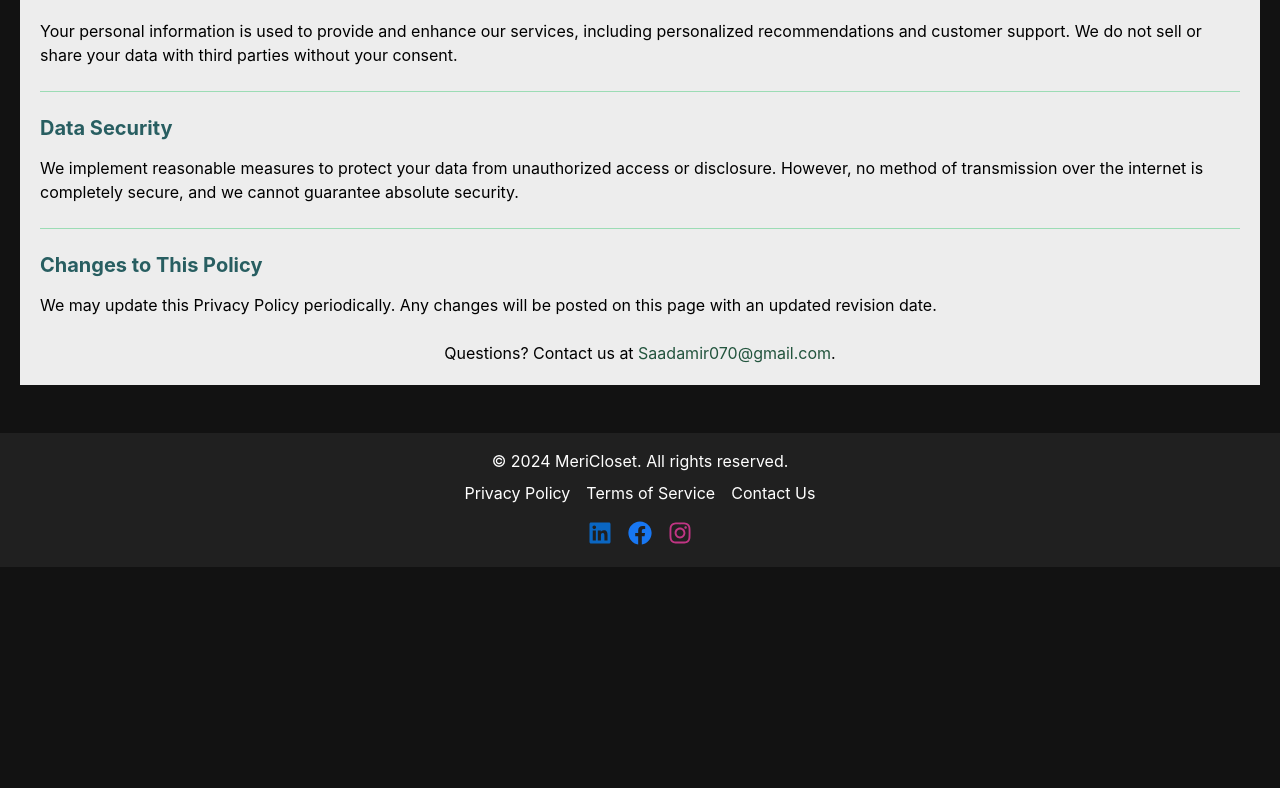
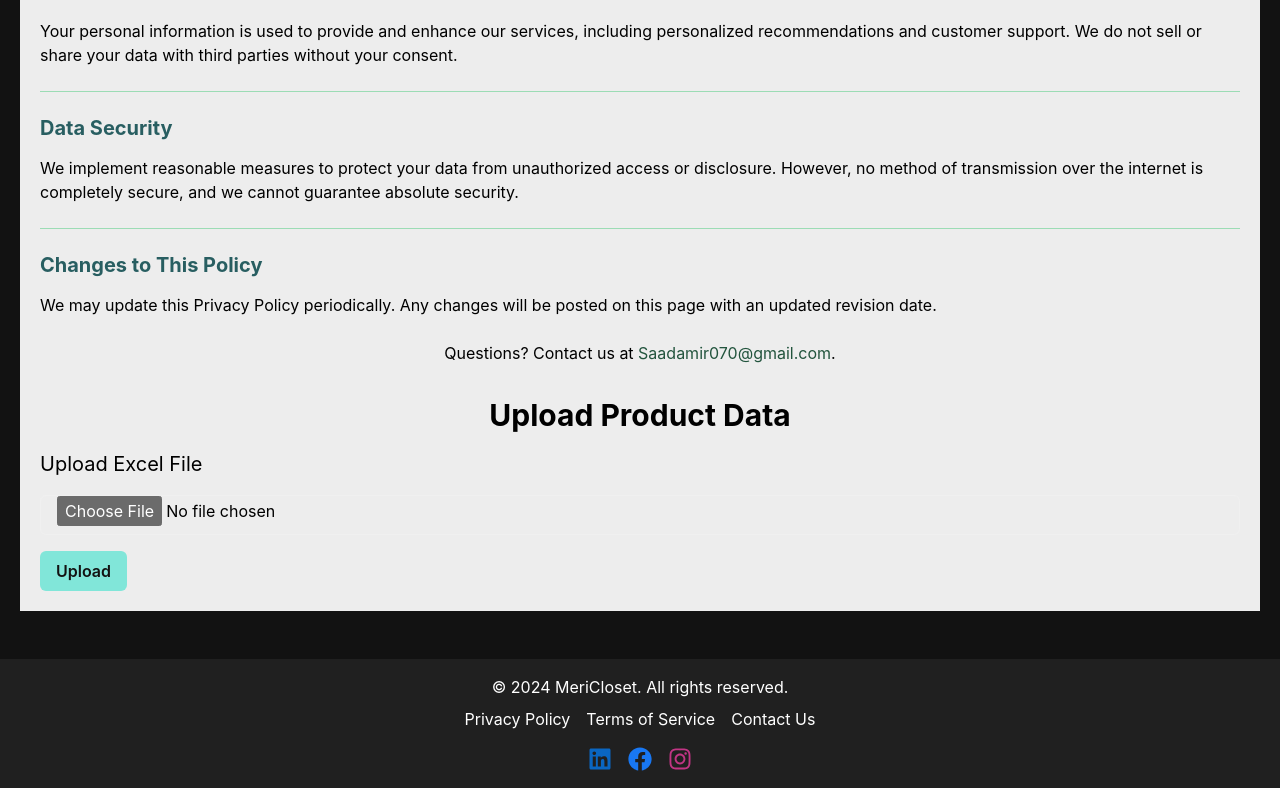
Before and after one commit to saadamir1/mericloset, a React (Vite) app: page /privacy-policy in a window 1280 px wide. Shown: the part 502-1290 px from the top of the page. Before the commit the page ends 1069 px from the top, so only its background shows below. Built offline with nearby package versions, Linux system fonts and the light colour scheme.

Commit message:
upload products's excel file

```diff
--- /dev/null
+++ b/src/components/UploadExcel.tsx
@@ -0,0 +1,63 @@
+// UploadExcel.tsx
+import React, { useState, ChangeEvent, FormEvent } from 'react';
+import axios from 'axios';
+import { Button, Input, Text } from '@chakra-ui/react';
+import useUserStore from '../userStore';
+
+
+const UploadExcel: React.FC = () => {
+    const { token } = useUserStore();
+    const [file, setFile] = useState<File | null>(null);
+    const [message, setMessage] = useState<string>('');
+
+    const handleFileChange = (event: ChangeEvent<HTMLInputElement>) => {
+        if (event.target.files) {
+            setFile(event.target.files[0]);
+        }
+    };
+
+    const handleSubmit = async (event: FormEvent) => {
+        event.preventDefault();
+
+        if (!file) {
+            alert("Please select a file to upload.");
+            return;
+        }
+
+        const formData = new FormData();
+        formData.append('file', file);
+
+        try {
+            const response = await axios.post('http://localhost:5170/api/v1/upload', formData, {
+                headers: {
+                    'Content-Type': 'multipart/form-data',
+                    'Authorization': `Bearer ${token}`,
+                },
+            });
+            setMessage(`File uploaded successfully: ${response.data}`);
+        } catch (error) {
+            console.error(error);
+            setMessage('Error uploading file.');
+        }
+    };
+
+    return (
+        <div>
+            <Text fontSize="xl" mb={4}>Upload Excel File</Text>
+            <form onSubmit={handleSubmit}>
+    <Input
+        type="file"
+        name="file" // Ensure this name matches the backend
+        accept=".xlsx, .xls"
+        onChange={handleFileChange}
+        mb={4}
+    />
+    <Button type="submit" colorScheme="teal">Upload</Button>
+</form>
+
+            {message && <Text mt={4}>{message}</Text>}
+        </div>
+    );
+};
+
+export default UploadExcel;
--- a/src/pages/PrivacyPolicy.tsx
+++ b/src/pages/PrivacyPolicy.tsx
@@ -1,5 +1,6 @@
 import { Box, Heading, Text, Link, Divider } from "@chakra-ui/react";
 import Section from "../components/Section";
+import UploadExcel from "../components/UploadExcel"; // Adjust the path as necessary
 
 const PrivacyPolicy = () => {
   return (
@@ -45,13 +46,21 @@ const PrivacyPolicy = () => {
         posted on this page with an updated revision date.
       </Section>
 
-      <Text textAlign="center">
+      <Text textAlign="center" mb={6}>
         Questions? Contact us at{" "}
         <Link href="mailto:Saadamir070@gmail.com" color="green.800">
           Saadamir070@gmail.com
         </Link>
         .
       </Text>
+
+      {/* Upload Excel File Section */}
+      <Box mt={8}>
+        <Heading as="h2" size="lg" textAlign="center" mb={4}>
+          Upload Product Data
+        </Heading>
+        <UploadExcel />
+      </Box>
     </Box>
   );
 };
--- a/src/pages/login.tsx
+++ b/src/pages/login.tsx
@@ -68,11 +68,11 @@ const LoginPage = () => {
 
   return (
     <Box display="flex" alignItems="center" justifyContent="center" height="90vh">
-      <Box p={8} borderRadius="md" boxShadow="lg" backgroundColor="white" width={{ base: "90%", sm: "400px" }} border="1px solid #e2e8f0">
+      <Box p={8} borderRadius="md" boxShadow="lg" backgroundColor="#ffffff" width={{ base: "90%", sm: "400px" }} border="1px solid #e2e8f0">
         <Heading as="h2" size="lg" textAlign="center" mb={6} color="teal.600">
           Login
         </Heading>
-        <Text fontSize="sm" color="gray.600" textAlign="center" mb={4}>
+        <Text fontSize="sm" color="#4a5568" textAlign="center" mb={4}>
           Welcome to MeriCloset. Please enter your credentials.
         </Text>
 
@@ -89,9 +89,9 @@ const LoginPage = () => {
                 onChange={(e) => setEmail(e.target.value)}
                 placeholder="Enter your email"
                 variant="filled"
-                backgroundColor="gray.100"
+                backgroundColor="#f7fafc"
                 focusBorderColor="teal.400"
-                _placeholder={{ color: "gray.500" }}
+                _placeholder={{ color: "#a0aec0" }} // fixed color in both light and dark mode
               />
             </FormControl>
 
@@ -107,9 +107,9 @@ const LoginPage = () => {
                   onChange={(e) => setPassword(e.target.value)}
                   placeholder="Enter your password"
                   variant="filled"
-                  backgroundColor="gray.100"
+                  backgroundColor="#f7fafc"
                   focusBorderColor="teal.400"
-                  _placeholder={{ color: "gray.500" }}
+                  _placeholder={{ color: "#a0aec0" }} // fixed color for placeholder
                 />
                 <IconButton
                   position="absolute"
--- a/src/pages/profile.tsx
+++ b/src/pages/profile.tsx
@@ -1,4 +1,4 @@
-import React, { useState, ChangeEvent } from 'react';
+import React, { useState, ChangeEvent, useEffect } from 'react';
 import {
   Box,
   Heading,
@@ -12,13 +12,29 @@ import {
   Divider,
   Stack,
 } from '@chakra-ui/react';
+import { useNavigate } from 'react-router-dom'; // To redirect the user
 import useUserStore from '../userStore'; // Import your user store
 
 const ProfilePage: React.FC = () => {
-  const { user, setUser } = useUserStore(); // Access user data and setUser function
+  const { user, setUser, token } = useUserStore(); // Access user data, token, and setUser function
   const [editing, setEditing] = useState(false);
   const [formData, setFormData] = useState(user);
   const toast = useToast();
+  const navigate = useNavigate(); // For redirecting
+
+  // Redirect to login page if no token is found
+  useEffect(() => {
+    if (!token) {
+      toast({
+        title: "Unauthorized",
+        description: "Please log in to access your profile.",
+        status: "error",
+        duration: 3000,
+        isClosable: true,
+      });
+      navigate('/login'); // Redirect to the login page
+    }
+  }, [token, navigate, toast]);
 
   // Handle form changes
   const handleChange = (e: ChangeEvent<HTMLInputElement>) => {
@@ -45,6 +61,9 @@ const ProfilePage: React.FC = () => {
       <Heading as="h2" size="lg" mb={4} textAlign="center">
         Profile Page
       </Heading>
+
+      {token && ( // Ensure the profile data is only shown if a token is present
+        <>
           <Grid templateColumns="repeat(2, 1fr)" gap={6}>
             <Text fontWeight="bold">First Name:</Text>
             <Text>{user.firstName}</Text>
@@ -65,7 +84,6 @@ const ProfilePage: React.FC = () => {
             </Button>
           ) : (
             <>
-          {/* Add a Divider above the edit form */}
               <Divider my={6} borderColor="gray.300" />
 
               <form onSubmit={handleSubmit}>
@@ -119,6 +137,8 @@ const ProfilePage: React.FC = () => {
               </form>
             </>
           )}
+        </>
+      )}
     </Box>
   );
 };
```
Lines whose indentation alone changed are shown as unchanged.
